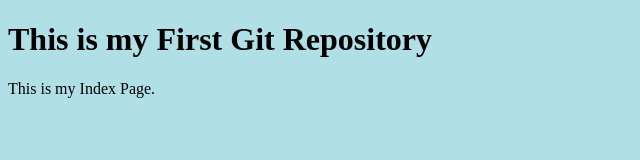
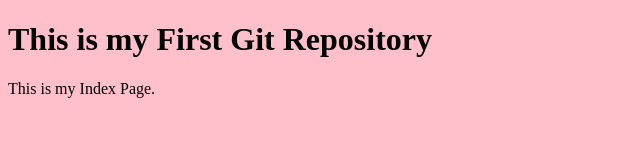
Before and after one commit to pal-aritra/my-first-github-repo, a plain HTML site: page index.html in a window 1280 px wide. Shown: the whole page, without its empty margins (0-640 px from the left). Drawn offline with Linux system fonts and the light colour scheme.

Commit message:
Changes in Readme.txt | index.html

```diff
--- a/index.html
+++ b/index.html
@@ -3,7 +3,7 @@
 <head>
 <title>Index</title>
 </head>
-<body style="background-color:powderblue;">
+<body style="background-color:pink;">
 
 <h1>This is my First Git Repository</h1>
 <p>This is my Index Page.</p>
```
Also changed, not shown: Readme.txt.
